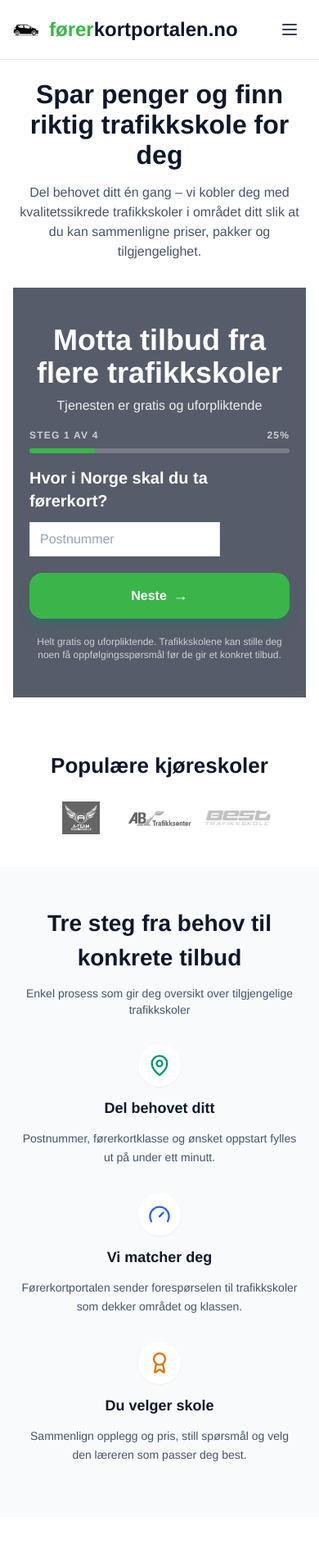
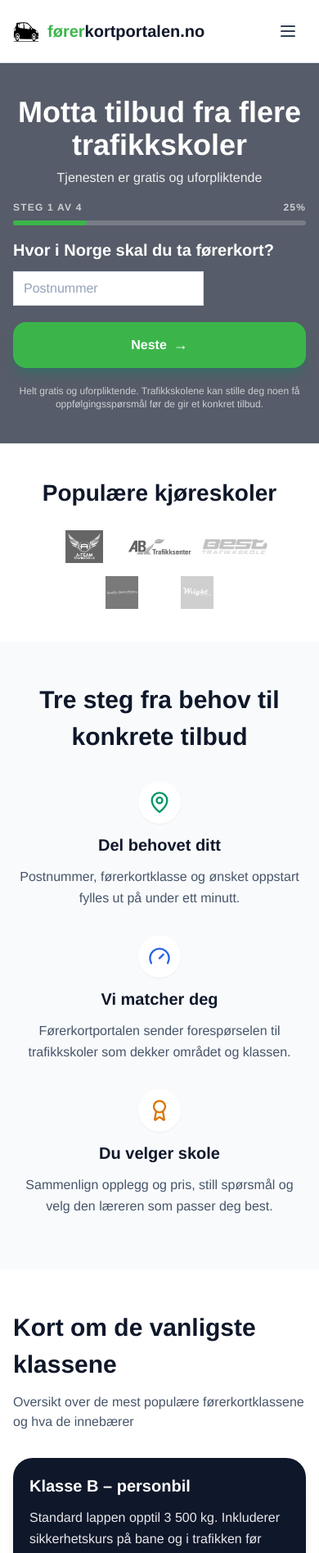
Before and after one commit to bringebass/forerkortportalen, a Next.js app: page / in a window 390 px wide. Shown: the top 1895 px of the page at 82% size. Built offline with nearby package versions, Linux system fonts and the light colour scheme.

Commit message:
starting to look like smth design wize

```diff
--- a/src/app/page.tsx
+++ b/src/app/page.tsx
@@ -1,9 +1,9 @@
-import DrivingSchoolList from "@/components/DrivingSchoolList";
 import { Navbar } from "@/components/Navbar";
 import HeroSection from "@/components/HeroSection";
 import PopularDrivingSchools from "@/components/PopularDrivingSchools";
 import HowItWorksSection from "@/components/HowItWorksSection";
 import LicenseClassesSection from "@/components/LicenseClassesSection";
+import InfoSection from "@/components/InfoSection";
 import FAQSection from "@/components/FAQSection";
 import CTASection from "@/components/CTASection";
 import Footer from "@/components/Footer";
@@ -17,8 +17,8 @@ export default function Home() {
       <HeroSection />
       <PopularDrivingSchools />
       <HowItWorksSection />
-      <DrivingSchoolList />
       <LicenseClassesSection />
+      <InfoSection />
       <FAQSection />
       <CTASection />
       <Footer />
--- a/src/components/CTASection.tsx
+++ b/src/components/CTASection.tsx
@@ -2,10 +2,10 @@ export default function CTASection() {
   return (
     <section className="bg-slate-900 py-12 sm:py-16 lg:py-20">
       <div className="container mx-auto max-w-4xl rounded-3xl bg-white px-4 py-10 text-center shadow-lg sm:px-6 sm:py-12 lg:px-10">
-        <h2 className="text-[28px] font-semibold text-slate-900 sm:text-[32px] lg:text-[36px]">
+        <h2 className="text-[30px] font-semibold text-slate-900 sm:text-[32px] lg:text-[36px]">
           Klar for å motta tilbud?
         </h2>
-        <p className="mt-4 text-sm text-slate-600 sm:text-base lg:text-lg px-2">
+        <p className="mt-4 text-base text-slate-600 sm:text-base lg:text-lg px-2">
           Åpne skjemaet øverst og send inn på under ett minutt – helt gratis og
           uforpliktende.
         </p>
--- a/src/components/HeroSection.tsx
+++ b/src/components/HeroSection.tsx
@@ -25,9 +25,10 @@ export default function HeroSection() {
         <div className="absolute inset-0 bg-slate-900/65" />
       </div>
 
-      <div className="relative z-10 flex min-h-[400px] w-full px-4 py-6 sm:px-6 sm:py-8 lg:min-h-[820px] lg:px-8 lg:py-28">
-        <div className="mx-auto flex w-full max-w-[1300px] flex-col gap-8 sm:gap-12 lg:flex-row lg:items-center lg:justify-center lg:gap-16">
-          <div className="space-y-4 sm:space-y-6 lg:w-[50%]">
+      <div className="relative z-10 flex min-h-[400px] w-full sm:px-6 sm:py-8 lg:min-h-[820px] lg:px-8 lg:py-28">
+        {/* Mobile: Form goes full width, Desktop: Container layout */}
+        <div className="sm:mx-auto sm:flex w-full max-w-[1300px] flex-col gap-8 sm:gap-12 lg:flex-row lg:items-center lg:justify-center lg:gap-16">
+          <div className="hidden sm:block space-y-4 sm:space-y-6 lg:w-[50%]">
             <h1 className="text-center text-[32px] font-semibold leading-[1.15] text-slate-900 sm:text-left sm:text-[48px] lg:text-[54px] lg:text-white">
               Spar penger og finn riktig trafikkskole for deg
             </h1>
@@ -50,7 +51,7 @@ export default function HeroSection() {
           </div>
 
           <div className="w-full lg:w-[50%]">
-            <div className="lg:rounded-[32px] bg-slate-900/70 backdrop-blur-md shadow-none lg:shadow-2xl lg:shadow-slate-900/50">
+            <div className="sm:rounded-[32px] bg-slate-900/70 backdrop-blur-md shadow-none sm:shadow-2xl sm:shadow-slate-900/50">
               <LeadForm />
             </div>
           </div>
--- a/src/components/HowItWorksSection.tsx
+++ b/src/components/HowItWorksSection.tsx
@@ -26,12 +26,9 @@ export default function HowItWorksSection() {
     <section id="hvordan" className="bg-slate-50 pt-12 pb-16 sm:pt-16 sm:pb-20 lg:pt-20 lg:pb-24 font-sans">
       <div className="container mx-auto max-w-[1300px] space-y-8 sm:space-y-10 lg:space-y-12 px-4 sm:px-6 lg:px-8">
         <div className="max-w-2xl text-center mx-auto space-y-3 sm:space-y-4">
-          <h2 className="text-[28px] font-semibold text-slate-900 sm:text-[32px] lg:text-[36px]">
+          <h2 className="text-[30px] sm:text-[32px] lg:text-[36px] font-semibold text-slate-900">
             Tre steg fra behov til konkrete tilbud
           </h2>
-          <p className="text-sm text-slate-600 sm:text-base lg:text-lg px-2">
-            Enkel prosess som gir deg oversikt over tilgjengelige trafikkskoler
-          </p>
         </div>
         <div className="grid gap-8 sm:gap-10 md:grid-cols-3">
           {steps.map((step) => (
@@ -42,10 +39,10 @@ export default function HowItWorksSection() {
               <div className={`p-3 sm:p-4 rounded-full bg-white ${step.iconColor} shadow-sm`}>
                 <step.icon className="h-7 w-7 sm:h-8 sm:w-8 lg:h-10 lg:w-10" />
               </div>
-              <h3 className="text-lg sm:text-xl font-semibold text-slate-900">
+              <h3 className="text-xl sm:text-xl lg:text-2xl font-semibold text-slate-900">
                 {step.title}
               </h3>
-              <p className="text-sm sm:text-base text-slate-600 leading-relaxed max-w-sm px-2">
+              <p className="text-base sm:text-base lg:text-lg text-slate-600 leading-relaxed max-w-sm px-2">
                 {step.description}
               </p>
             </div>
--- /dev/null
+++ b/src/components/InfoSection.tsx
@@ -0,0 +1,104 @@
+import Image from "next/image";
+
+const logos = [
+  { src: "/A-team logo.png", alt: "A-team trafikkskole" },
+  { src: "/AB trafikksenter logo.png", alt: "AB trafikksenter" },
+  { src: "/Best trafikkskole logo.png", alt: "Best trafikkskole" },
+  { src: "/Svein Svendsen logo.png", alt: "Svein Svendsen trafikkskole" },
+  { src: "/wright logo.jpeg", alt: "Wright trafikkskole" },
+];
+
+export default function InfoSection() {
+  return (
+    <section className="bg-slate-50 py-12 sm:py-16 lg:py-20">
+      <div className="container mx-auto max-w-[1300px] px-4 sm:px-6 lg:px-8">
+        <div className="grid gap-8 lg:grid-cols-2 lg:gap-12 items-center">
+          {/* Text content */}
+          <div className="space-y-6">
+            <h2 className="text-[28px] sm:text-[30px] lg:text-[36px] font-semibold text-slate-900">
+              Sammenlign trafikkskoler og spar penger
+            </h2>
+            <div className="space-y-4 text-base sm:text-base lg:text-lg text-slate-700 leading-relaxed">
+              <p>
+                Førerkortportalen er din vei til å finne den beste trafikkskolen til riktig pris.
+                I stedet for å kontakte flere skoler individuelt, kan du fylle ut én enkel forespørsel
+                og få tilbud fra flere kvalitetssikrede trafikkskoler i ditt område.
+              </p>
+              <p>
+                Vi samarbeider med et bredt utvalg av trafikkskoler over hele Norge, fra lokale
+                fagskoler til nasjonale aktører. Alle skolene våre er godkjent av Statens vegvesen
+                og følger læreplanen for føreropplæring.
+              </p>
+              <p>
+                Uansett om du skal ta førerkort klasse B, MC, eller en annen klasse – vi hjelper deg
+                med å finne den opplæringen som passer deg best. Tjenesten er helt gratis og uforpliktende,
+                så du kan sammenligne tilbudene i din egen tid.
+              </p>
+            </div>
+
+            {/* Trust indicators */}
+            <div className="pt-4 border-t border-slate-200">
+              <div className="flex flex-wrap items-center gap-6 text-sm text-slate-600">
+                <div className="flex items-center gap-2">
+                  <svg className="w-5 h-5 text-[#3bb54a]" fill="currentColor" viewBox="0 0 20 20">
+                    <path fillRule="evenodd" d="M10 18a8 8 0 100-16 8 8 0 000 16zm3.707-9.293a1 1 0 00-1.414-1.414L9 10.586 7.707 9.293a1 1 0 00-1.414 1.414l2 2a1 1 0 001.414 0l4-4z" clipRule="evenodd" />
+                  </svg>
+                  <span className="font-medium">100% gratis</span>
+                </div>
+                <div className="flex items-center gap-2">
+                  <svg className="w-5 h-5 text-[#3bb54a]" fill="currentColor" viewBox="0 0 20 20">
+                    <path fillRule="evenodd" d="M10 18a8 8 0 100-16 8 8 0 000 16zm3.707-9.293a1 1 0 00-1.414-1.414L9 10.586 7.707 9.293a1 1 0 00-1.414 1.414l2 2a1 1 0 001.414 0l4-4z" clipRule="evenodd" />
+                  </svg>
+                  <span className="font-medium">Helt uforpliktende</span>
+                </div>
+                <div className="flex items-center gap-2">
+                  <svg className="w-5 h-5 text-[#3bb54a]" fill="currentColor" viewBox="0 0 20 20">
+                    <path fillRule="evenodd" d="M10 18a8 8 0 100-16 8 8 0 000 16zm3.707-9.293a1 1 0 00-1.414-1.414L9 10.586 7.707 9.293a1 1 0 00-1.414 1.414l2 2a1 1 0 001.414 0l4-4z" clipRule="evenodd" />
+                  </svg>
+                  <span className="font-medium">Kvalitetssikret</span>
+                </div>
+              </div>
+            </div>
+          </div>
+
+          {/* Image and logos */}
+          <div className="space-y-8">
+            {/* Image */}
+            <div className="relative aspect-[4/3] rounded-3xl overflow-hidden shadow-lg">
+              <Image
+                src="/car-in-circle.png"
+                alt="Bil i sirkel"
+                fill
+                className="object-cover"
+                sizes="(max-width: 1024px) 100vw, 50vw"
+              />
+            </div>
+
+            {/* Partner logos */}
+            <div className="bg-white rounded-2xl p-6 shadow-sm border border-slate-200">
+              <p className="text-sm font-semibold text-slate-700 mb-4 text-center">
+                Vi samarbeider med trafikkskoler over hele Norge
+              </p>
+              <div className="flex flex-wrap justify-center items-center gap-4 sm:gap-6">
+                {logos.slice(0, 3).map((logo, index) => (
+                  <div
+                    key={index}
+                    className="relative h-8 w-20 sm:h-10 sm:w-24 flex-shrink-0 grayscale opacity-60"
+                  >
+                    <Image
+                      src={logo.src}
+                      alt={logo.alt}
+                      fill
+                      className="object-contain"
+                      sizes="96px"
+                    />
+                  </div>
+                ))}
+              </div>
+            </div>
+          </div>
+        </div>
+      </div>
+    </section>
+  );
+}
--- a/src/components/LeadForm.tsx
+++ b/src/components/LeadForm.tsx
@@ -468,7 +468,7 @@ export function LeadForm() {
   };
 
   return (
-    <div className="w-full rounded-none p-5 sm:rounded-3xl sm:p-8">
+    <div className="w-full p-4 sm:rounded-3xl sm:p-8">
       <h2 className="mt-6 lg:mt-0 mb-2 text-center text-4xl font-semibold text-white sm:text-3xl">
         Motta tilbud fra flere trafikkskoler
       </h2>
--- a/src/components/LicenseClassesSection.tsx
+++ b/src/components/LicenseClassesSection.tsx
@@ -1,6 +1,7 @@
 const licenseInfo = [
   {
     title: "Klasse B – personbil",
+    titleColor: "text-blue-600",
     content:
       "Standard lappen opptil 3 500 kg. Inkluderer sikkerhetskurs på bane og i trafikken før oppkjøring.",
     bullets: [
@@ -10,6 +11,7 @@ const licenseInfo = [
   },
   {
     title: "Klasse BE/B96 – tilhenger",
+    titleColor: "text-emerald-600",
     content:
       "Gir mulighet til å trekke tyngre hengere. Opplæringen fokuserer på last, kobling og sikker rygging.",
     bullets: [
@@ -19,6 +21,7 @@ const licenseInfo = [
   },
   {
     title: "MC-klasser A/A2/A1",
+    titleColor: "text-amber-600",
     content:
       "Starter med obligatorisk teoridel (3 timer) og fortsetter med kjøreteknikk, sikkerhetskurs bane og trafikk.",
     bullets: [
@@ -33,10 +36,10 @@ export default function LicenseClassesSection() {
     <section id="klasser" className="bg-white py-12 sm:py-16 lg:py-20">
       <div className="container mx-auto max-w-[1300px] space-y-8 sm:space-y-10 lg:space-y-12 px-4 sm:px-6 lg:px-8">
         <div className="max-w-2xl">
-          <h2 className="text-[28px] font-semibold text-slate-900 sm:text-[32px] lg:text-[36px]">
+          <h2 className="text-[30px] sm:text-[32px] lg:text-[36px] font-semibold text-slate-900">
             Kort om de vanligste klassene
           </h2>
-          <p className="mt-3 text-sm text-slate-600 sm:text-base lg:text-lg">
+          <p className="mt-3 text-base text-slate-600 sm:text-base lg:text-lg">
             Oversikt over de mest populære førerkortklassene og hva de innebærer
           </p>
         </div>
@@ -44,17 +47,17 @@ export default function LicenseClassesSection() {
           {licenseInfo.map((license) => (
             <article
               key={license.title}
-              className="rounded-3xl border border-slate-200 bg-white p-5 sm:p-6 shadow-sm hover:shadow-md transition"
+              className="rounded-3xl bg-slate-900 p-5 sm:p-6 shadow-lg transition hover:shadow-xl"
             >
-              <h3 className="text-lg sm:text-xl font-semibold text-slate-900 mb-3">
+              <h3 className="text-xl sm:text-xl lg:text-2xl font-bold mb-3 text-white">
                 {license.title}
               </h3>
-              <p className="text-sm sm:text-base text-slate-600 mb-4 leading-relaxed">{license.content}</p>
-              <ul className="space-y-3 text-xs sm:text-sm text-slate-700">
+              <p className="text-base sm:text-base lg:text-lg text-white/90 mb-4 leading-relaxed font-medium">{license.content}</p>
+              <ul className="space-y-3 text-sm sm:text-base text-white/85">
                 {license.bullets.map((bullet) => (
                   <li key={bullet} className="flex items-start gap-3">
                     <span className="mt-1.5 h-1.5 w-1.5 rounded-full bg-[#3bb54a] flex-shrink-0" />
-                    <span className="leading-relaxed">{bullet}</span>
+                    <span className="leading-relaxed font-medium">{bullet}</span>
                   </li>
                 ))}
               </ul>
--- a/src/components/Navbar.tsx
+++ b/src/components/Navbar.tsx
@@ -8,26 +8,25 @@ export function Navbar() {
 
   const navItems = [
     { label: "Hvordan det fungerer", href: "#hvordan" },
-    { label: "Trafikkskoler", href: "#trafikkskoler" },
     { label: "Førerkortklasser", href: "#klasser" },
     { label: "Ofte stilte spørsmål", href: "#faq" },
   ];
 
   return (
     <nav className="sticky top-0 z-50 border-b border-slate-200 bg-white/95 backdrop-blur-sm bg-gray-50 sm:bg-white">
-      <div className="mx-auto flex w-full max-w-[1300px] items-center justify-between px-4 xl:px-0 py-4">
-        <a href="/" className="flex items-center gap-3 text-xl font-bold transition">
+      <div className="mx-auto flex w-full max-w-[1300px] items-center justify-between px-4 min-[340px]:px-4 xl:px-0 py-3 min-[340px]:py-4">
+        <a href="/" className="flex items-center gap-2 min-[340px]:gap-2.5 md:gap-3 text-lg min-[340px]:text-xl md:text-xl lg:text-2xl font-bold transition flex-shrink min-w-0">
           <Image
             src="/favicon.png"
             alt="Førerkortportalen"
             width={32}
             height={32}
-            className="rounded-md"
+            className="rounded-md flex-shrink-0 w-7 h-7 min-[340px]:w-8 min-[340px]:h-8"
             priority
           />
-          <span>
-            <span className="text-[#3bb54a] text-2xl">fører</span>
-            <span className="text-slate-900 text-2xl">kortportalen.no</span>
+          <span className="flex-shrink min-w-0">
+            <span className="text-[#3bb54a]">fører</span>
+            <span className="text-slate-900">kortportalen.no</span>
           </span>
         </a>
 
@@ -48,11 +47,11 @@ export function Navbar() {
         {/* Mobile Menu Button */}
         <button
           onClick={() => setIsOpen(!isOpen)}
-          className="lg:hidden p-2 text-slate-700"
+          className="lg:hidden p-2 min-[340px]:p-2.5 text-slate-700 hover:bg-slate-100 rounded-lg transition flex-shrink-0"
           aria-label="Toggle menu"
         >
           <svg
-            className="w-6 h-6"
+            className="w-5 h-5 min-[340px]:w-6 min-[340px]:h-6"
             fill="none"
             strokeLinecap="round"
             strokeLinejoin="round"
@@ -71,19 +70,18 @@ export function Navbar() {
 
       {/* Mobile Menu */}
       {isOpen && (
-        <div className="lg:hidden border-t border-slate-200 bg-gray-200">
-          <div className="mx-auto flex w-full max-w-[1200px] flex-col space-y-3 px-4 py-4 sm:px-6">
-            {navItems.map((item) => (
+        <div className="lg:hidden border-t border-slate-200 bg-white shadow-lg">
+          <div className="mx-auto flex w-full max-w-[1200px] flex-col px-3 sm:px-4 py-3 sm:py-4">
+            {navItems.map((item, index) => (
               <a
                 key={item.href}
                 href={item.href}
                 onClick={() => setIsOpen(false)}
-                className="block text-sm font-bold text-slate-700 hover:text-brand-600 transition py-2"
+                className="block text-sm sm:text-base font-semibold text-slate-700 hover:text-[#3bb54a] hover:bg-slate-50 transition py-2.5 sm:py-3 px-3 rounded-lg"
               >
                 {item.label}
               </a>
             ))}
-
           </div>
         </div>
       )}
--- a/src/components/PopularDrivingSchools.tsx
+++ b/src/components/PopularDrivingSchools.tsx
@@ -9,23 +9,24 @@ const logos = [
 ];
 
 export default function PopularDrivingSchools() {
-  // Show first 3 logos on mobile, all on desktop
-  const mobileLogos = logos.slice(0, 3);
-  const desktopLogos = logos;
+  // Show all 5 logos on mobile - 3 on top row, 2 on bottom
+  const allLogos = logos;
 
   return (
     <section className="bg-white py-10 sm:py-12 lg:py-16">
       <div className="container mx-auto max-w-[1300px] px-4 sm:px-6 lg:px-8">
-        <h2 className="text-center text-[26px] font-semibold text-slate-900 mb-6 sm:text-[28px] sm:mb-8 lg:text-[32px] lg:mb-10">
+        <h2 className="text-center text-[28px] sm:text-[28px] font-semibold text-slate-900 mb-6 sm:mb-8 lg:text-[32px] lg:mb-10">
           Populære kjøreskoler
         </h2>
 
-        {/* Mobile view - show 3 logos */}
-        <div className="flex flex-wrap justify-center items-center gap-4 sm:hidden">
-          {mobileLogos.map((logo, index) => (
+        {/* Mobile view - show all 5 logos: 3 on top row, 2 on bottom */}
+        <div className="flex flex-col items-center gap-4 sm:hidden">
+          {/* Top row: 3 logos */}
+          <div className="flex flex-wrap justify-center items-center gap-3">
+            {allLogos.slice(0, 3).map((logo, index) => (
               <div
                 key={index}
-              className="relative h-10 w-20 flex-shrink-0 grayscale opacity-60 hover:opacity-100 hover:grayscale-0 transition-all"
+                className="relative h-10 w-20 flex-shrink-0 grayscale opacity-60"
               >
                 <Image
                   src={logo.src}
@@ -37,13 +38,33 @@ export default function PopularDrivingSchools() {
               </div>
             ))}
           </div>
+          {/* Bottom row: 2 logos */}
+          {allLogos.length > 3 && (
+            <div className="flex flex-wrap justify-center items-center gap-3">
+              {allLogos.slice(3, 5).map((logo, index) => (
+                <div
+                  key={index + 3}
+                  className="relative h-10 w-20 flex-shrink-0 grayscale opacity-60"
+                >
+                  <Image
+                    src={logo.src}
+                    alt={logo.alt}
+                    fill
+                    className="object-contain"
+                    sizes="80px"
+                  />
+                </div>
+              ))}
+            </div>
+          )}
+        </div>
 
         {/* Desktop view - show all logos */}
         <div className="hidden sm:flex flex-wrap justify-center items-center gap-6 lg:gap-8 xl:gap-12">
-          {desktopLogos.map((logo, index) => (
+          {allLogos.map((logo, index) => (
             <div
               key={index}
-              className="relative h-14 w-28 sm:h-16 sm:w-32 lg:h-20 lg:w-40 flex-shrink-0 grayscale opacity-60 hover:opacity-100 hover:grayscale-0 transition-all"
+              className="relative h-14 w-28 sm:h-16 sm:w-32 lg:h-20 lg:w-40 flex-shrink-0 grayscale opacity-60"
             >
               <Image
                 src={logo.src}
```
Also changed, not shown: src/components/FAQSection.tsx (+17 -14 lines). Lines whose indentation alone changed are shown as unchanged.
